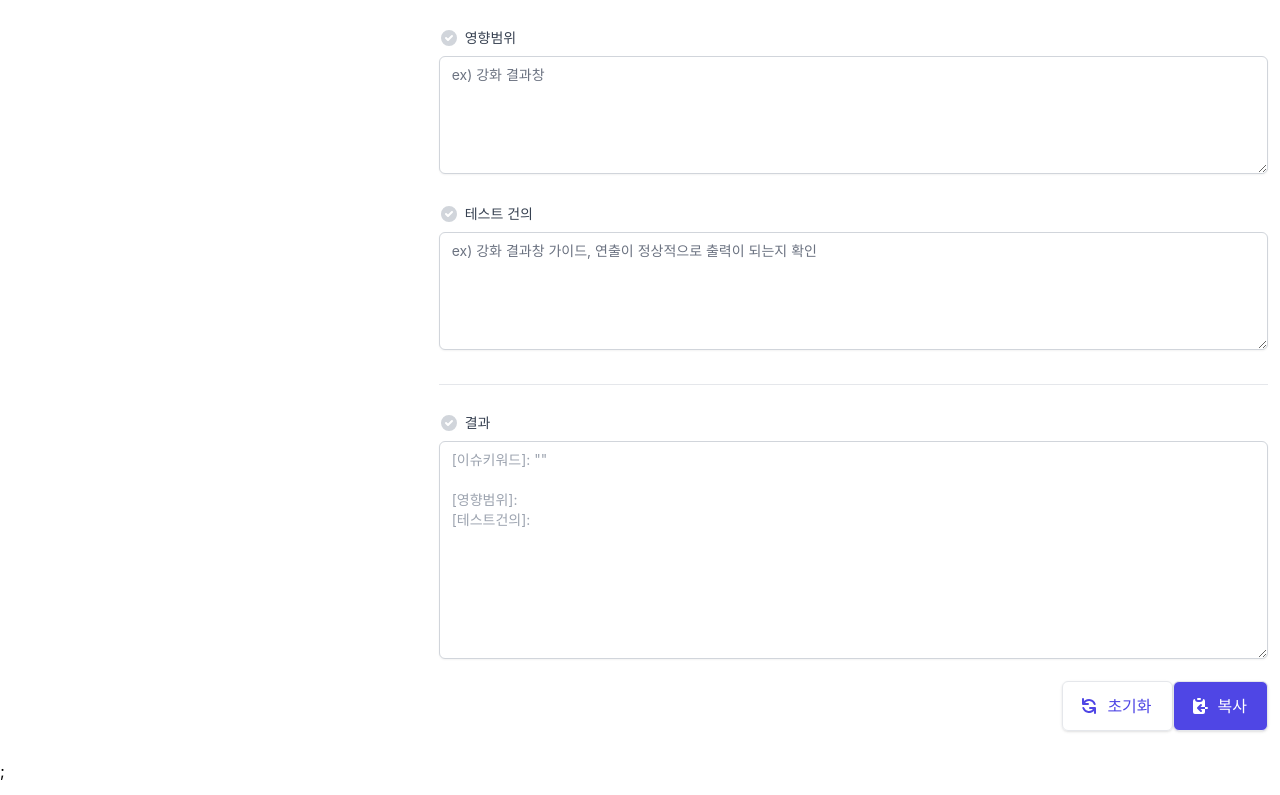
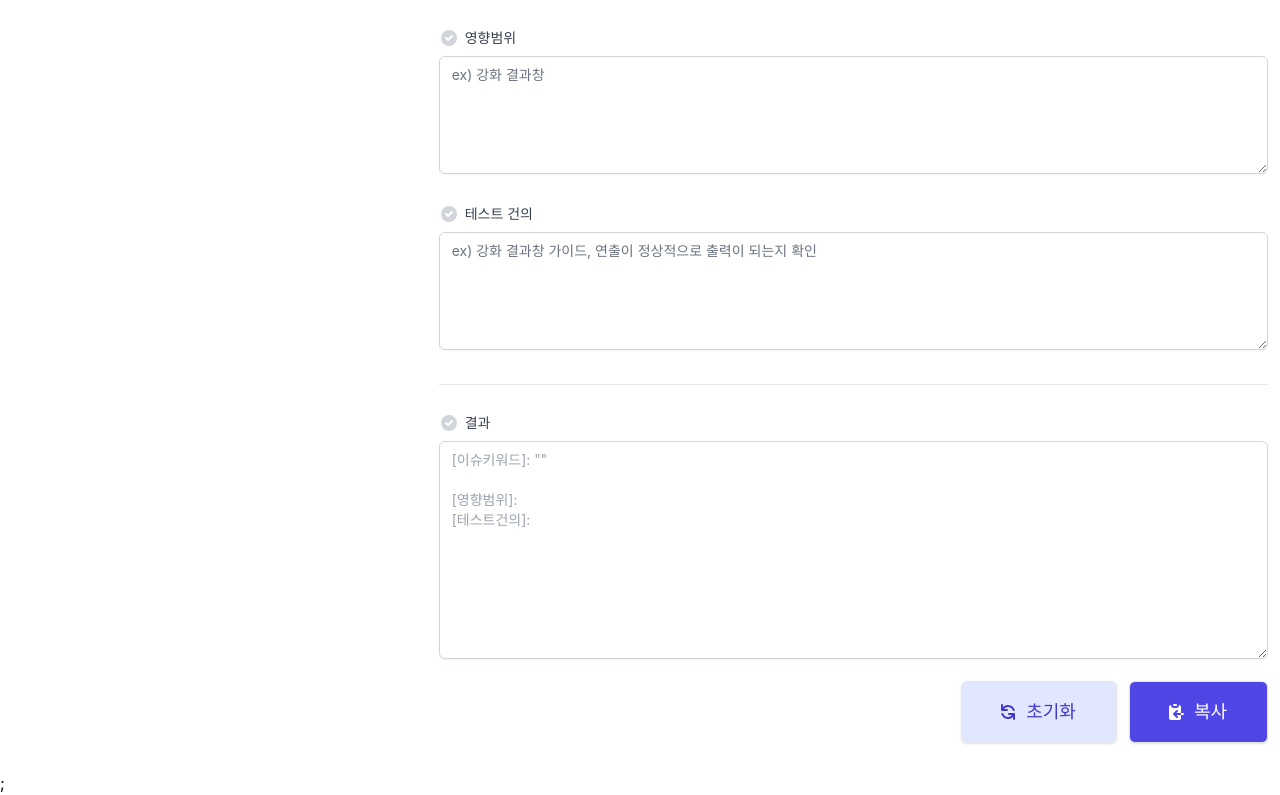
Before and after one commit to poohootdev/submit-log, a Next.js app: page / in a window 1280 px wide. Shown: the part 292-1087 px from the top of the page. Built offline with nearby package versions, Linux system fonts and the light colour scheme.

Commit message:
버튼 위치 및 디자인 수정

```diff
--- a/pages/create-submit-log.tsx
+++ b/pages/create-submit-log.tsx
@@ -210,17 +210,17 @@
               <div className="inline-flex rounded-md shadow">
                 <button
                   onClick={onClickInit}
-                  className="inline-flex items-center justify-center px-5 py-3 border border-transparent text-base font-medium rounded-md text-indigo-600 bg-white hover:bg-indigo-50"
+                  className="w-full flex items-center justify-center px-8 py-3 border border-transparent text-base font-medium rounded-md text-indigo-700 bg-indigo-100 hover:bg-indigo-200 md:py-4 md:text-lg md:px-10"
                 >
                   <RefreshIcon className="-ml-1 mr-2 h-5 w-5" />
                   초기화
                 </button>
               </div>
-              <div className="inline-flex rounded-md shadow">
+              <div className="inline-flex rounded-md shadow mt-3 sm:mt-0 sm:ml-3">
                 <CopyToClipboard text={result}>
                   <button
                     onClick={onClickCopy}
-                    className="inline-flex items-center justify-center px-5 py-3 border border-transparent text-base font-medium rounded-md text-white bg-indigo-600 hover:bg-indigo-700"
+                    className="w-full flex items-center justify-center px-8 py-3 border border-transparent text-base font-medium rounded-md text-white bg-indigo-600 hover:bg-indigo-700 md:py-4 md:text-lg md:px-10"
                   >
                     <ClipboardCopyIcon className="-ml-1 mr-2 h-5 w-5" />
                     복사
```
